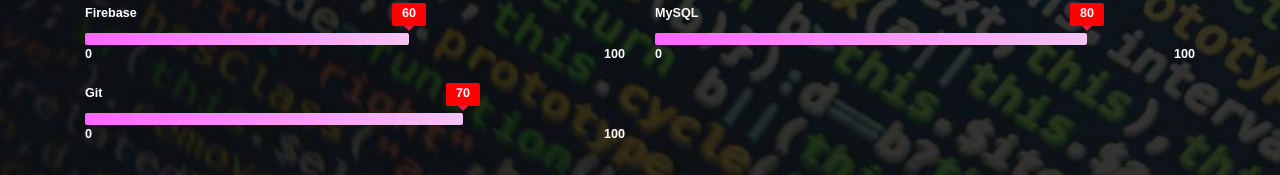
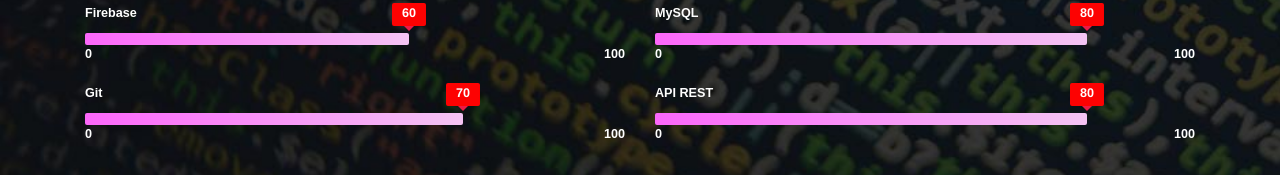
Before and after one commit to mounaJabnoun/portfolio_Mouna, a plain HTML site: page index.html in a window 1280 px wide. Shown: the part 3075-3250 px from the top of the page. Drawn offline with Linux system fonts and the light colour scheme.

Commit message:
Add files via upload

```diff
--- a/index.html
+++ b/index.html
@@ -311,6 +311,7 @@
 						<div class='bar_group__bar thin' label='Prestashop' show_values='true' tooltip='true' value='80'></div>
 						<div class='bar_group__bar thin' label='Joomla' show_values='true' tooltip='true' value='80'></div>
 						<div class='bar_group__bar thin' label='MySQL' show_values='true' tooltip='true' value='80'></div>
+						<div class='bar_group__bar thin' label='API REST' show_values='true' tooltip='true' value='80'></div>
 
 
 						</div>
```
